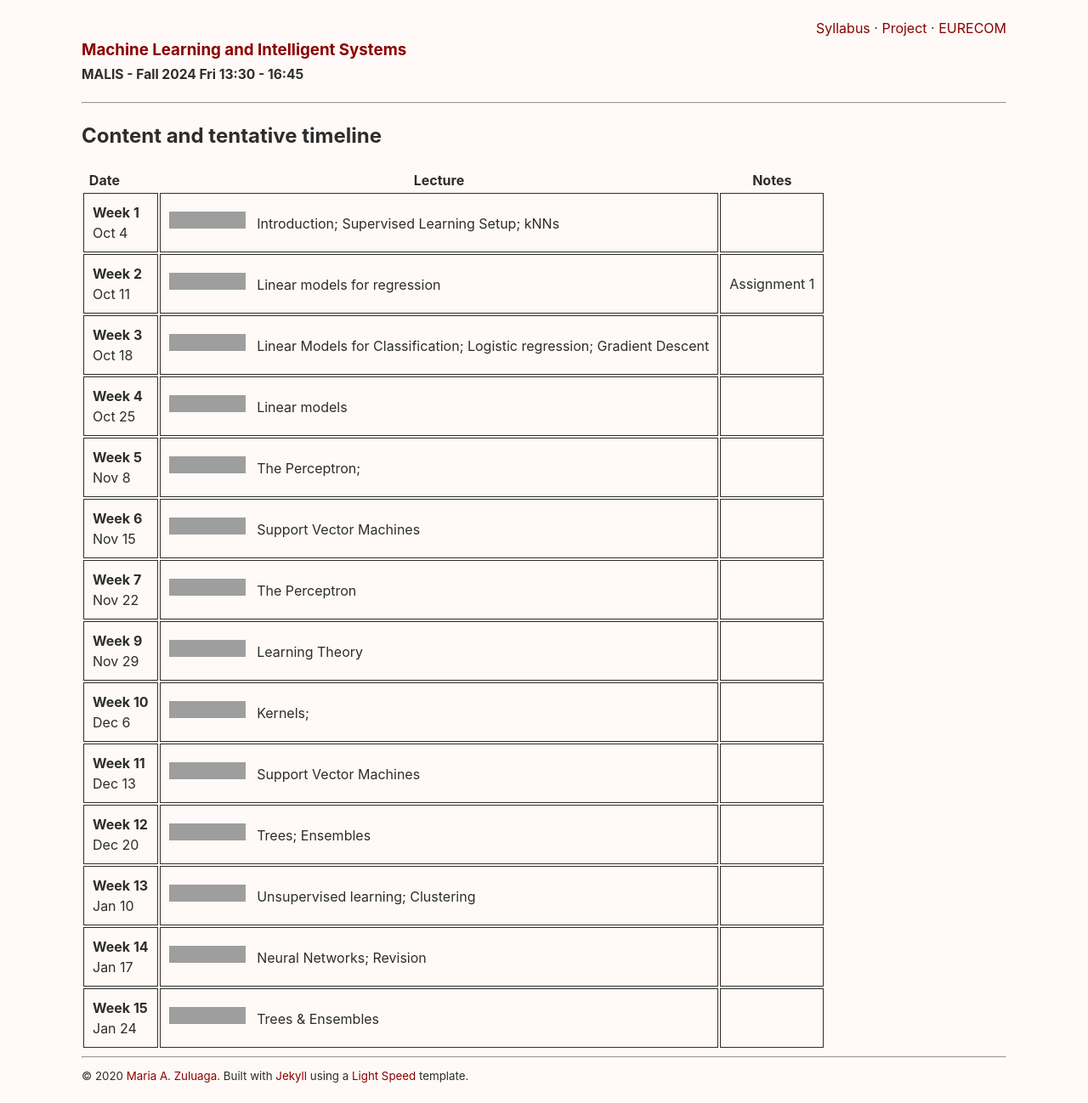
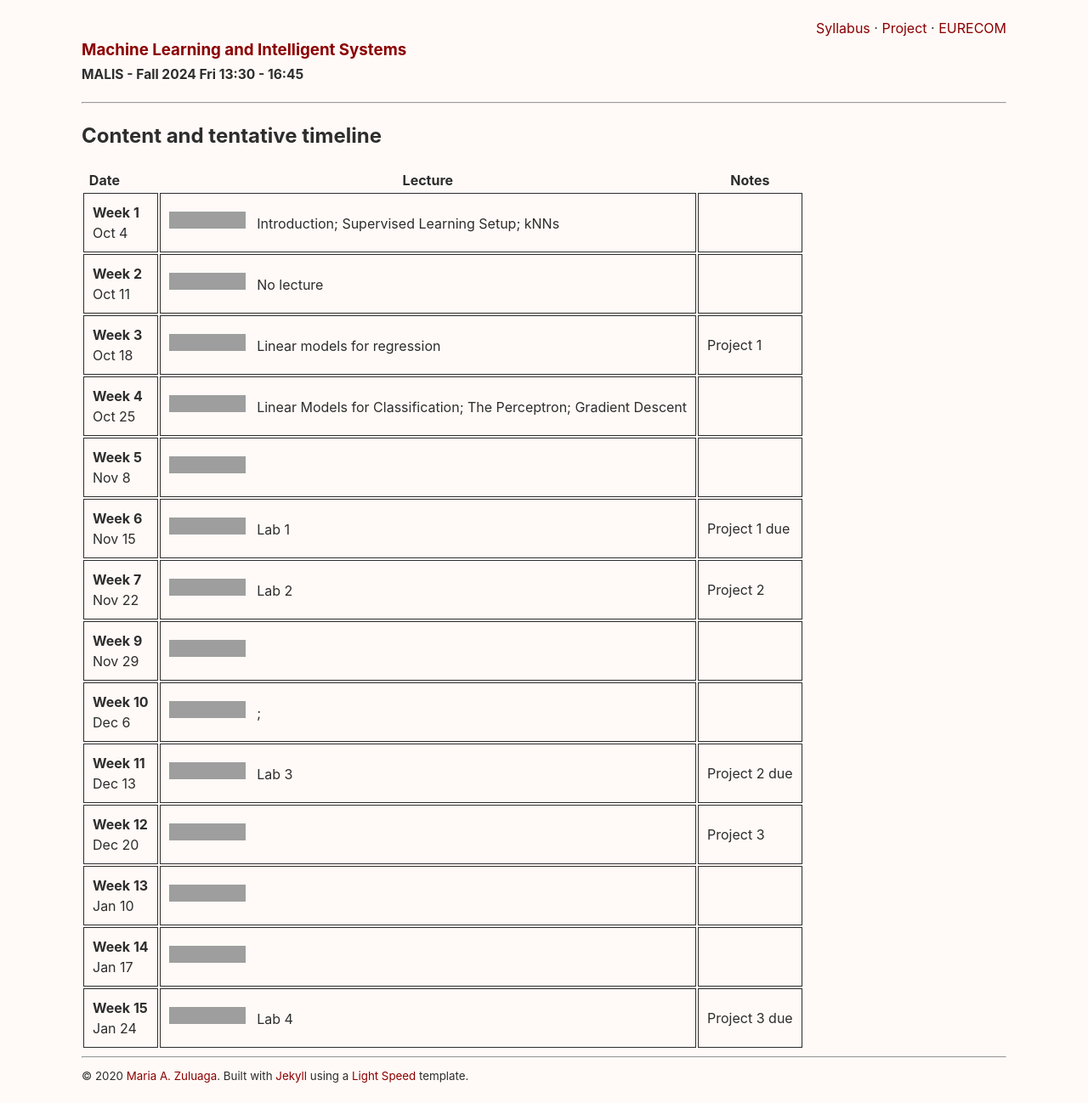
Before and after one commit to malis-course/malis-course.github.io, a Jekyll site: the page built from _pages/syllabus.md, in a window 1280 px wide, cut to the strip 0-1298 px from the top of the page. Shown: the whole strip at 85% size. Built offline with Jekyll 4.4.1, drawn with Linux system fonts in a browser that asks for light colours; grey boxes are pictures that could not be loaded.

Commit message:
Syllabus updated

```diff
--- a/_pages/syllabus.md
+++ b/_pages/syllabus.md
@@ -8,16 +8,16 @@ permalink: /syllabus
 |  Date     &nbsp; &nbsp;&nbsp; &nbsp;&nbsp; &nbsp;  | Lecture           | Notes |
 | --------- | --------------- | ------ |
 | **Week 1** <br> Oct 4       | [![Generic badge](https://img.shields.io/badge/-Lecture-blue.svg)](https://shields.io/) &nbsp; Introduction; Supervised Learning Setup; kNNs   |   |
-| **Week 2** <br> Oct 11      | [![Generic badge](https://img.shields.io/badge/-Lecture-blue.svg)](https://shields.io/) &nbsp; Linear models for regression     |  Assignment 1  |
-| **Week 3** <br> Oct 18      | [![Generic badge](https://img.shields.io/badge/-Lecture-blue.svg)](https://shields.io/) &nbsp; Linear Models for Classification; Logistic regression; Gradient Descent      |    |
-| **Week 4** <br> Oct 25      |  [![Generic badge](https://img.shields.io/badge/-Lab Session-orange.svg)](https://shields.io/) &nbsp; Linear models     |    |
-| **Week 5** <br> Nov 8      | [![Generic badge](https://img.shields.io/badge/-Lecture-blue.svg)](https://shields.io/) &nbsp; The Perceptron;     |    |
-| **Week 6** <br> Nov 15      |  [![Generic badge](https://img.shields.io/badge/-Lecture-blue.svg)](https://shields.io/) &nbsp; Support Vector Machines  |     |
-| **Week 7** <br> Nov 22      |  [![Generic badge](https://img.shields.io/badge/-Lab Session-orange.svg)](https://shields.io/) &nbsp; The Perceptron     |   |
-| **Week 9** <br> Nov 29      | [![Generic badge](https://img.shields.io/badge/-Lecture-blue.svg)](https://shields.io/) &nbsp;  Learning Theory   |    |
-| **Week 10** <br> Dec 6      | [![Generic badge](https://img.shields.io/badge/-Lecture-blue.svg)](https://shields.io/) &nbsp; Kernels;      |    |
-| **Week 11** <br> Dec 13      | [![Generic badge](https://img.shields.io/badge/-Lab Session-orange.svg)](https://shields.io/) &nbsp; Support Vector Machines   |    |
-| **Week 12** <br> Dec 20     | [![Generic badge](https://img.shields.io/badge/-Lecture-blue.svg)](https://shields.io/) &nbsp; Trees; Ensembles      |   |
-| **Week 13** <br> Jan 10      | [![Generic badge](https://img.shields.io/badge/-Lecture-blue.svg)](https://shields.io/) &nbsp; Unsupervised learning; Clustering       |    |
-| **Week 14** <br> Jan 17      | [![Generic badge](https://img.shields.io/badge/-Lecture-blue.svg)](https://shields.io/) &nbsp; Neural Networks; Revision     |    |
-| **Week 15** <br> Jan 24      | [![Generic badge](https://img.shields.io/badge/-Lab Session-orange.svg)](https://shields.io/) &nbsp; Trees & Ensembles    |  |
+| **Week 2** <br> Oct 11      | [![Generic badge](https://img.shields.io/badge/-Lecture-blue.svg)](https://shields.io/) &nbsp; No lecture     |    |
+| **Week 3** <br> Oct 18      | [![Generic badge](https://img.shields.io/badge/-Lecture-blue.svg)](https://shields.io/) &nbsp; Linear models for regression       |  Project 1  |
+| **Week 4** <br> Oct 25      |  [![Generic badge](https://img.shields.io/badge/-Lab Session-orange.svg)](https://shields.io/) &nbsp; Linear Models for Classification; The Perceptron; Gradient Descent     |    |
+| **Week 5** <br> Nov 8      | [![Generic badge](https://img.shields.io/badge/-Lecture-blue.svg)](https://shields.io/) &nbsp;      |    |
+| **Week 6** <br> Nov 15      |  [![Generic badge](https://img.shields.io/badge/-Lab Session-orange.svg)](https://shields.io/) &nbsp; Lab 1  |  Project 1 due    |
+| **Week 7** <br> Nov 22      |  [![Generic badge](https://img.shields.io/badge/-Lab Session-orange.svg)](https://shields.io/) &nbsp; Lab 2     | Project 2  |
+| **Week 9** <br> Nov 29      | [![Generic badge](https://img.shields.io/badge/-Lecture-blue.svg)](https://shields.io/) &nbsp;     |    |
+| **Week 10** <br> Dec 6      | [![Generic badge](https://img.shields.io/badge/-Lecture-blue.svg)](https://shields.io/) &nbsp; ;      |    |
+| **Week 11** <br> Dec 13      | [![Generic badge](https://img.shields.io/badge/-Lab Session-orange.svg)](https://shields.io/) &nbsp; Lab 3   |  Project 2 due  |
+| **Week 12** <br> Dec 20     | [![Generic badge](https://img.shields.io/badge/-Lecture-blue.svg)](https://shields.io/) &nbsp;      |  Project 3 |
+| **Week 13** <br> Jan 10      | [![Generic badge](https://img.shields.io/badge/-Lecture-blue.svg)](https://shields.io/) &nbsp;        |    |
+| **Week 14** <br> Jan 17      | [![Generic badge](https://img.shields.io/badge/-Lecture-blue.svg)](https://shields.io/) &nbsp;      |    |
+| **Week 15** <br> Jan 24      | [![Generic badge](https://img.shields.io/badge/-Lab Session-orange.svg)](https://shields.io/) &nbsp; Lab 4    | Project 3 due |
```
